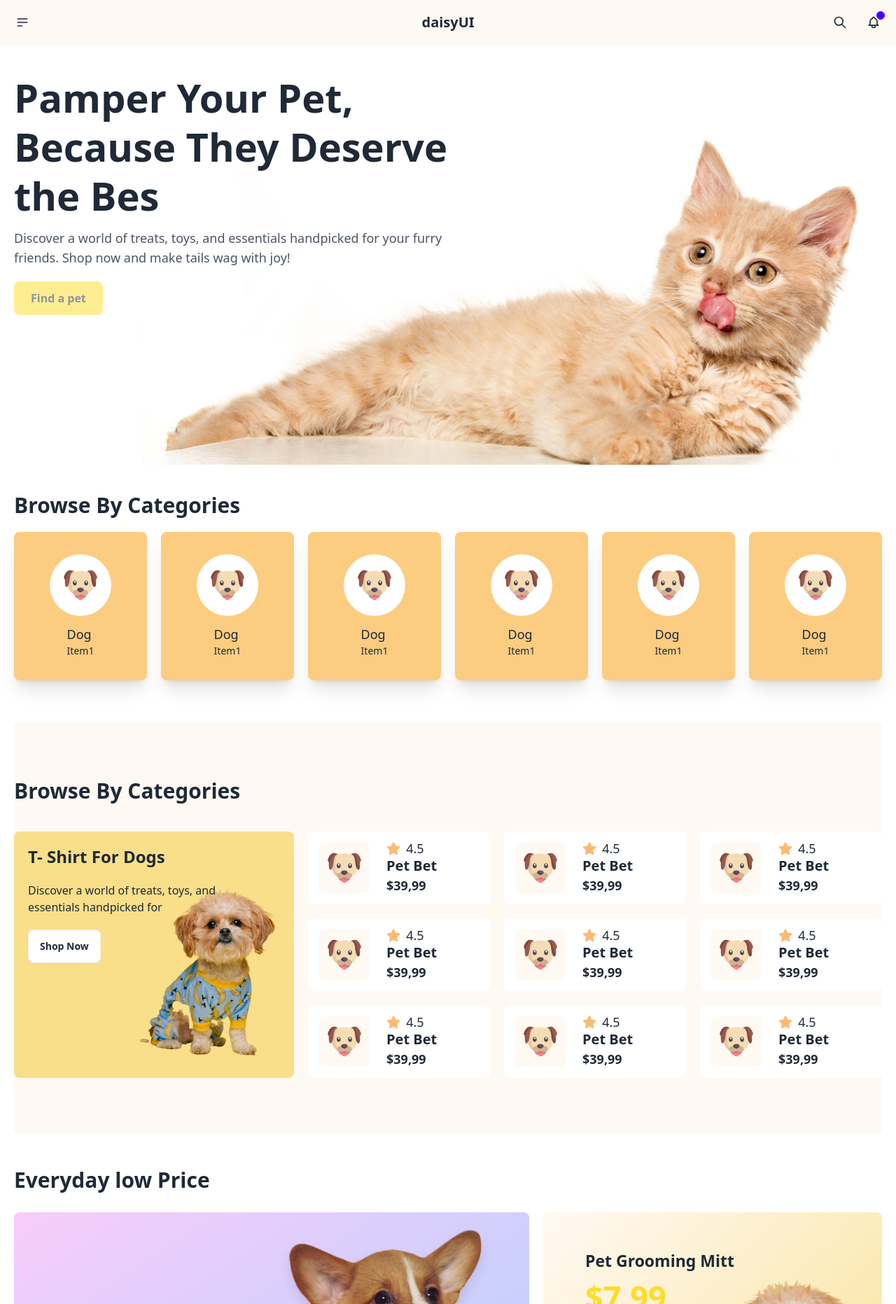
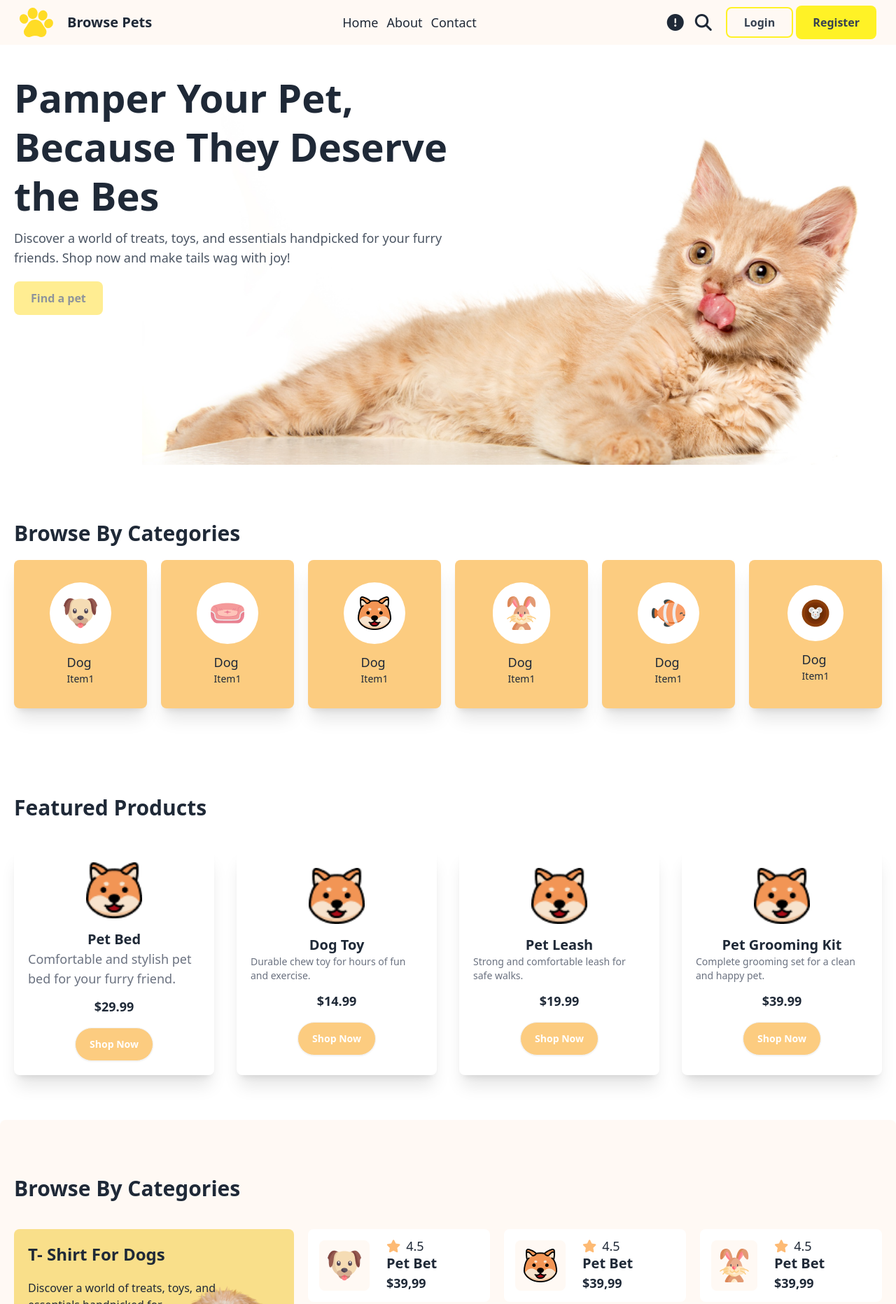
Before and after one commit to saifulislam66/PH-B11-Assignment-3, a plain HTML site: page index.html in a window 1280 px wide. Shown: the top 1863 px of the page at 70% size. Drawn offline with nearby package versions, Linux system fonts and the light colour scheme; a web font is replaced by a local one.

Commit message:
complete assignment 3 for ph

```diff
--- a/index.html
+++ b/index.html
@@ -26,75 +26,31 @@
     <title>Cat</title>
   </head>
   <body class="">
-    <nav class="sticky z-20 container mx-auto top-0 bg-[#FFF9F4]">
-      <div class="navbar">
-        <div class="navbar-start">
-          <div class="dropdown">
-            <div tabindex="0" role="button" class="btn btn-ghost btn-circle">
-              <svg
-                xmlns="http://www.w3.org/2000/svg"
-                class="h-5 w-5"
-                fill="none"
-                viewBox="0 0 24 24"
-                stroke="currentColor"
-              >
-                <path
-                  stroke-linecap="round"
-                  stroke-linejoin="round"
-                  stroke-width="2"
-                  d="M4 6h16M4 12h16M4 18h7"
-                />
-              </svg>
+    <nav class="sticky z-20 p-2 mx-auto top-0 bg-[#FFF9F4]">
+       <div class="container mx-auto px-5 flex items-center justify-between">
+        <div class="">
+          <div class="flex items-center gap-5">
+            <img src="./assets/logo-header.png" alt="">
+            <h4 class="text-xl font-semibold hidden md:block">Browse Pets</h4>
           </div>
-            <ul
-              tabindex="0"
-              class="menu menu-sm dropdown-content bg-base-100 rounded-box z-[1] mt-3 w-52 p-2 shadow"
-            >
-              <li><a>Homepage</a></li>
-              <li><a>Portfolio</a></li>
-              <li><a>About</a></li>
+        </div>
+        <div class="hidden md:block">
+          <ul class="flex items-center text-lg gap-3">
+            <li><a href="">Home</a></li>
+            <li><a href="">About</a></li>
+            <li><a href="">Contact</a></li>
           </ul>
         </div>
+        <div class="flex items-center gap-5">
+          <div class="text-2xl flex gap-4 text-gray-800">
+            <i class=" md:hidden fa-solid fa-bars"></i>
+            <i class=" hidden md:block fa-solid fa-circle-exclamation"></i>
+            <i class="hidden md:block fa-solid fa-magnifying-glass"></i>
           </div>
-        <div class="navbar-center">
-          <a class="btn btn-ghost text-xl">daisyUI</a>
+          <div class="hidden flex  md:block">
+            <button class=" py-2 px-6 rounded-lg font-bold text-gray-700 bg-tranparent  border-2 border-[#FFF226]">Login</button>
+            <button class=" py-3 px-6 rounded-lg font-bold text-gray-700   bg-[#FFF226]">Register</button>
           </div>
-        <div class="navbar-end">
-          <button class="btn btn-ghost btn-circle">
-            <svg
-              xmlns="http://www.w3.org/2000/svg"
-              class="h-5 w-5"
-              fill="none"
-              viewBox="0 0 24 24"
-              stroke="currentColor"
-            >
-              <path
-                stroke-linecap="round"
-                stroke-linejoin="round"
-                stroke-width="2"
-                d="M21 21l-6-6m2-5a7 7 0 11-14 0 7 7 0 0114 0z"
-              />
-            </svg>
-          </button>
-          <button class="btn btn-ghost btn-circle">
-            <div class="indicator">
-              <svg
-                xmlns="http://www.w3.org/2000/svg"
-                class="h-5 w-5"
-                fill="none"
-                viewBox="0 0 24 24"
-                stroke="currentColor"
-              >
-                <path
-                  stroke-linecap="round"
-                  stroke-linejoin="round"
-                  stroke-width="2"
-                  d="M15 17h5l-1.405-1.405A2.032 2.032 0 0118 14.158V11a6.002 6.002 0 00-4-5.659V5a2 2 0 10-4 0v.341C7.67 6.165 6 8.388 6 11v3.159c0 .538-.214 1.055-.595 1.436L4 17h5m6 0v1a3 3 0 11-6 0v-1m6 0H9"
-                />
-              </svg>
-              <span class="badge badge-xs badge-primary indicator-item"></span>
-            </div>
-          </button>
         </div>
        </div>
     </nav>
@@ -121,13 +77,16 @@
           >
             Find a pet
           </button>
+
+
         </div>
       </div>
     </header>
 
-    <main class="container mx-auto px-5">
+    <main class="">
       <!-- Categories section  -->
       <section class="pt-10">
+            <div class="container mx-auto px-5 my-10">
               <h2 class="text-3xl text-gray-800 font-semibold">
                 Browse By Categories
               </h2>
@@ -151,7 +110,7 @@
                   class="bg-[#FCCC80] p-8 flex flex-col items-center justify-center rounded-lg shadow-xl"
                 >
                   <div class="bg-white p-5 rounded-full">
-              <img src="./assets/dog-cartoon.png" alt="" />
+                    <img src="./assets/pet-couch.png" alt="" />
                   </div>
                   <div class="mt-3">
                     <h4 class="text-lg">Dog</h4>
@@ -163,7 +122,7 @@
                   class="bg-[#FCCC80] p-8 flex flex-col items-center justify-center rounded-lg shadow-xl"
                 >
                   <div class="bg-white p-5 rounded-full">
-              <img src="./assets/dog-cartoon.png" alt="" />
+                    <img src="./assets/cat-cartoon.png" alt="" />
                   </div>
                   <div class="mt-3">
                     <h4 class="text-lg">Dog</h4>
@@ -175,7 +134,7 @@
                   class="bg-[#FCCC80] p-8 flex flex-col items-center justify-center rounded-lg shadow-xl"
                 >
                   <div class="bg-white p-5 rounded-full">
-              <img src="./assets/dog-cartoon.png" alt="" />
+                    <img src="./assets/rabbit-cartoon.png" alt="" />
                   </div>
                   <div class="mt-3">
                     <h4 class="text-lg">Dog</h4>
@@ -187,7 +146,7 @@
                   class="bg-[#FCCC80] p-8 flex flex-col items-center justify-center rounded-lg shadow-xl"
                 >
                   <div class="bg-white p-5 rounded-full">
-              <img src="./assets/dog-cartoon.png" alt="" />
+                    <img src="./assets/fish-cartoon.png" alt="" />
                   </div>
                   <div class="mt-3">
                     <h4 class="text-lg">Dog</h4>
@@ -199,7 +158,7 @@
                   class="bg-[#FCCC80] p-8 flex flex-col items-center justify-center rounded-lg shadow-xl"
                 >
                   <div class="bg-white p-5 rounded-full">
-              <img src="./assets/dog-cartoon.png" alt="" />
+                    <img src="./assets/mouse-cartoon.png" alt="" />
                   </div>
                   <div class="mt-3">
                     <h4 class="text-lg">Dog</h4>
@@ -207,10 +166,71 @@
                   </div>
                 </div>
               </div>
+            </div>
+      </section>
       <!-- Categories cards  -->
+
+
+<!-- Featured Products Section -->
+<section class="  py-16">
+  <div class="container mx-auto px-5">
+    <h2 class="text-3xl text-gray-800 font-semibold  mb-10">Featured Products</h2>
+    <div class="grid grid-cols-2 md:grid-cols-4 gap-8">
+
+      <!-- Featured Product Card 1 -->
+      <div class="bg-white rounded-lg shadow-xl p-5 flex flex-col items-center justify-center">
+        <div class="mb-4">
+          <img src="./assets/cat-cartoon.png" alt="Product 2" class="w-20 h-20   object-cover rounded-lg" />
+        </div>
+        <h4 class="text-xl font-semibold text-gray-800">Pet Bed</h4>
+        <p class="text-gray-500 text-lg mb-3">Comfortable and stylish pet bed for your furry friend.</p>
+        <span class="text-lg bold font-bold text-gray-800">$29.99</span>
+        <button class="btn mt-4 bg-[#FCCC80] text-white px-5 py-2 rounded-full hover:bg-[#F8B64C]">Shop Now</button>
+      </div>
+
+      <!-- Featured Product Card 2 -->
+      <div class="bg-white rounded-lg shadow-xl p-5 flex flex-col items-center justify-center">
+        <div class="mb-4">
+          <img src="./assets/cat-cartoon.png" alt="Product 2" class="w-20 h-20 object-cover rounded-lg" />
+        </div>
+        <h4 class="text-xl font-semibold text-gray-800">Dog Toy</h4>
+        <p class="text-gray-500 text-sm mb-3">Durable chew toy for hours of fun and exercise.</p>
+        <span class="text-lg font-bold text-gray-800">$14.99</span>
+        <button class="btn mt-4 bg-[#FCCC80] text-white px-5 py-2 rounded-full hover:bg-[#F8B64C]">Shop Now</button>
+      </div>
+
+      <!-- Featured Product Card 3 -->
+      <div class="bg-white rounded-lg shadow-xl p-5 flex flex-col items-center justify-center">
+        <div class="mb-4">
+          <img src="./assets/cat-cartoon.png" alt="Product 2" class="w-20 h-20 object-cover rounded-lg" />
+        </div>
+        <h4 class="text-xl font-semibold text-gray-800">Pet Leash</h4>
+        <p class="text-gray-500 text-sm mb-3">Strong and comfortable leash for safe walks.</p>
+        <span class="text-lg font-bold text-gray-800">$19.99</span>
+        <button class="btn mt-4 bg-[#FCCC80] text-white px-5 py-2 rounded-full hover:bg-[#F8B64C]">Shop Now</button>
+      </div>
+
+      <!-- Featured Product Card 4 -->
+      <div class="bg-white rounded-lg shadow-xl p-5 flex flex-col items-center justify-center">
+        <div class="mb-4">
+          <img src="./assets/cat-cartoon.png" alt="Product 2" class="w-20 h-20  object-cover rounded-lg" />
+        </div>
+        <h4 class="text-xl font-semibold text-gray-800">Pet Grooming Kit</h4>
+        <p class="text-gray-500 text-sm mb-3">Complete grooming set for a clean and happy pet.</p>
+        <span class="text-lg font-bold text-gray-800">$39.99</span>
+        <button class="btn mt-4 bg-[#FCCC80] text-white px-5 py-2 rounded-full hover:bg-[#F8B64C]">Shop Now</button>
+      </div>
+
+    </div>
+  </div>
 </section>
+
+
+
+
          <!-- terending pet section  -->
-      <section class="bg-[#FFF9F4] rounded-lg mt-10 py-20">
+         <section class="bg-[#FFF9F4]  mx-auto rounded-lg py-20 ">
+            <div class="container mx-auto px-5">
               <h2 class="text-3xl text-gray-800 font-semibold">
                 Browse By Categories
               </h2>
@@ -265,7 +285,76 @@
                 >
                   <div class="p-1 md:p-1 rounded-lg flex items-center justify-center">
                     <div class="p-3 rounded-lg bg-[#FFF9F4]">
-                <img class="" src="./assets/dog-cartoon.png" alt="" />
+                      <img class="" src="./assets/cat-cartoon.png" alt="" />
+                    </div>
+                  </div>
+                  <div>
+                    <h4 class="text-lg leading-tight">
+                      <i class="text-orange-300 me-2 fa-solid fa-star"></i>4.5
+                    </h4>
+                    <h4
+                      class="text-lg leading-tight md:text-xl font-semibold text-gray-800"
+                    >
+                      Pet Bet
+                    </h4>
+                    <p class="text-sm md:text-lg font-semibold text-gray-800">
+                      $39,99
+                    </p>
+                  </div>
+                </div>
+                <!-- card  -->
+                <div
+                  class="bg-white rounded-lg p-1 md:p-3 flex items-center gap-3 md:gap-5 col-span-2"
+                >
+                  <div class="p-1 md:p-1 rounded-lg flex items-center justify-center">
+                    <div class="p-3 rounded-lg bg-[#FFF9F4]">
+                      <img class="" src="./assets/rabbit-cartoon.png" alt="" />
+                    </div>
+                  </div>
+                  <div>
+                    <h4 class="text-lg leading-tight">
+                      <i class="text-orange-300 me-2 fa-solid fa-star"></i>4.5
+                    </h4>
+                    <h4
+                      class="text-lg leading-tight md:text-xl font-semibold text-gray-800"
+                    >
+                      Pet Bet
+                    </h4>
+                    <p class="text-sm md:text-lg font-semibold text-gray-800">
+                      $39,99
+                    </p>
+                  </div>
+                </div>
+                <!-- card  -->
+                <div
+                  class="bg-white rounded-lg p-1 md:p-3 flex items-center gap-3 md:gap-5 col-span-2"
+                >
+                  <div class="p-1 md:p-1 rounded-lg flex items-center justify-center">
+                    <div class="p-3 rounded-lg bg-[#FFF9F4]">
+                      <img class="" src="./assets/pet-couch.png" alt="" />
+                    </div>
+                  </div>
+                  <div>
+                    <h4 class="text-lg leading-tight">
+                      <i class="text-orange-300 me-2 fa-solid fa-star"></i>4.5
+                    </h4>
+                    <h4
+                      class="text-lg leading-tight md:text-xl font-semibold text-gray-800"
+                    >
+                      Pet Bet
+                    </h4>
+                    <p class="text-sm md:text-lg font-semibold text-gray-800">
+                      $39,99
+                    </p>
+                  </div>
+                </div>
+                <!-- card  -->
+                <div
+                  class="bg-white rounded-lg p-1 md:p-3 flex items-center gap-3 md:gap-5 col-span-2"
+                >
+                  <div class="p-1 md:p-1 rounded-lg flex items-center justify-center">
+                    <div class="p-3 rounded-lg bg-[#FFF9F4]">
+                      <img class="" src="./assets/mouse-cartoon.png" alt="" />
                     </div>
                   </div>
                   <div>
@@ -311,7 +400,7 @@
                 >
                   <div class="p-1 md:p-1 rounded-lg flex items-center justify-center">
                     <div class="p-3 rounded-lg bg-[#FFF9F4]">
-                <img class="" src="./assets/dog-cartoon.png" alt="" />
+                      <img class="" src="./assets/fish-cartoon.png" alt="" />
                     </div>
                   </div>
                   <div>
@@ -353,76 +442,7 @@
                 </div>
                 <!-- card  -->
                 <div
-            class="bg-white rounded-lg p-1 md:p-3 flex items-center gap-3 md:gap-5 col-span-2"
-          >
-            <div class="p-1 md:p-1 rounded-lg flex items-center justify-center">
-              <div class="p-3 rounded-lg bg-[#FFF9F4]">
-                <img class="" src="./assets/dog-cartoon.png" alt="" />
-              </div>
-            </div>
-            <div>
-              <h4 class="text-lg leading-tight">
-                <i class="text-orange-300 me-2 fa-solid fa-star"></i>4.5
-              </h4>
-              <h4
-                class="text-lg leading-tight md:text-xl font-semibold text-gray-800"
-              >
-                Pet Bet
-              </h4>
-              <p class="text-sm md:text-lg font-semibold text-gray-800">
-                $39,99
-              </p>
-            </div>
-          </div>
-          <!-- card  -->
-          <div
-            class="bg-white rounded-lg p-1 md:p-3 flex items-center gap-3 md:gap-5 col-span-2"
-          >
-            <div class="p-1 md:p-1 rounded-lg flex items-center justify-center">
-              <div class="p-3 rounded-lg bg-[#FFF9F4]">
-                <img class="" src="./assets/dog-cartoon.png" alt="" />
-              </div>
-            </div>
-            <div>
-              <h4 class="text-lg leading-tight">
-                <i class="text-orange-300 me-2 fa-solid fa-star"></i>4.5
-              </h4>
-              <h4
-                class="text-lg leading-tight md:text-xl font-semibold text-gray-800"
-              >
-                Pet Bet
-              </h4>
-              <p class="text-sm md:text-lg font-semibold text-gray-800">
-                $39,99
-              </p>
-            </div>
-          </div>
-          <!-- card  -->
-          <div
-            class="bg-white rounded-lg p-1 md:p-3 flex items-center gap-3 md:gap-5 col-span-2"
-          >
-            <div class="p-1 md:p-1 rounded-lg flex items-center justify-center">
-              <div class="p-3 rounded-lg bg-[#FFF9F4]">
-                <img class="" src="./assets/dog-cartoon.png" alt="" />
-              </div>
-            </div>
-            <div>
-              <h4 class="text-lg leading-tight">
-                <i class="text-orange-300 me-2 fa-solid fa-star"></i>4.5
-              </h4>
-              <h4
-                class="text-lg leading-tight md:text-xl font-semibold text-gray-800"
-              >
-                Pet Bet
-              </h4>
-              <p class="text-sm md:text-lg font-semibold text-gray-800">
-                $39,99
-              </p>
-            </div>
-          </div>
-          <!-- card  -->
-          <div
-            class="bg-white rounded-lg p-1 md:p-3 flex items-center gap-3 md:gap-5 col-span-2"
+                  class="bg-white rounded-lg invisible md:visible p-1 md:p-3 flex items-center gap-3 md:gap-5 col-span-2"
                 >
                   <div class="p-1 md:p-1 rounded-lg flex items-center justify-center">
                     <div class="p-3 rounded-lg bg-[#FFF9F4]">
@@ -445,10 +465,13 @@
                 </div>
                 <!-- card  -->
               </div>
+            </div>
         </section>
+
 
       <!-- Trending Pet Products -->
       <section class="py-12 mb-[450px] md:mb-56">
+             <div class="container mx-auto px-5">
               <h2 class="text-3xl text-gray-800 font-semibold">Everyday low Price</h2>
               <div class="mt-7 grid grid-cols-1 md:grid-cols-5 items-center gap-5">
                 <div
@@ -499,16 +522,20 @@
                   </div>
                 </div>
               </div>
+             </div>
       </section>
     </main>
 
+
+
+
     <footer
-      class="bg-[#FFDC26] pt-[400px] md:pt-[300px] pb-5 container mx-auto px-5"
+      class="bg-[#F9DF8A] pt-[400px] md:pt-[300px] pb-5 container mx-auto px-5"
     >
       <div class="relative">
         <!-- footer card -->
         <div
-          class="w-[80%] absolute left-1/2 transform -translate-x-1/2 -translate-y-1/2 -top-[480px] md:-top-[300px] bg-gray-100 p-5 rounded-lg grid col-span-1 gap-5 md:grid-cols-6"
+          class="w-[80%] absolute left-1/2 transform -translate-x-1/2 -translate-y-1/2 -top-[480px] md:-top-[300px] bg-[#FFF9F4] p-5 rounded-lg grid col-span-1 gap-5 md:grid-cols-6"
         >
           <div class="md:col-span-2">
             <img class="w-[320px]" src="./assets/cute-pet-mid.png" alt="" />
```
Lines whose indentation alone changed are shown as unchanged.
